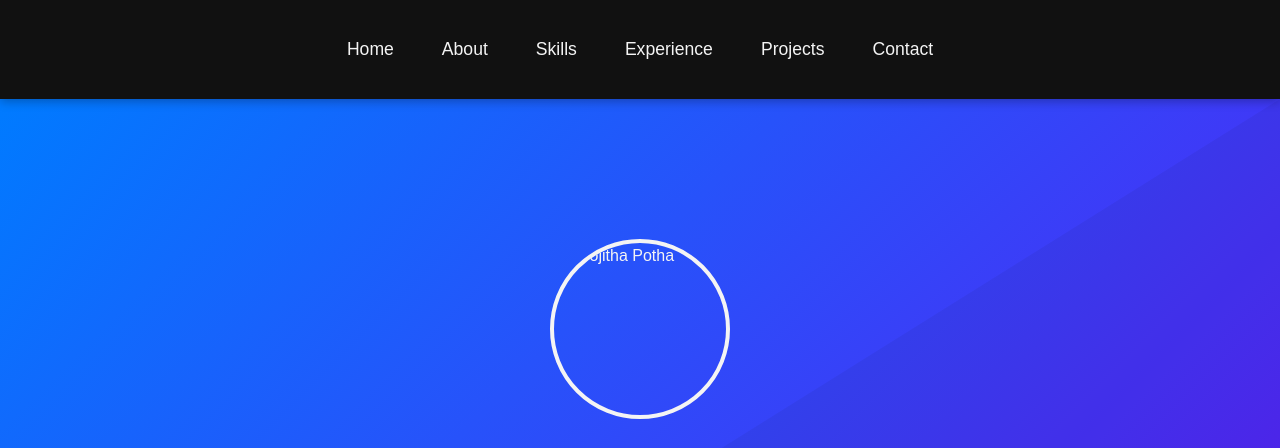
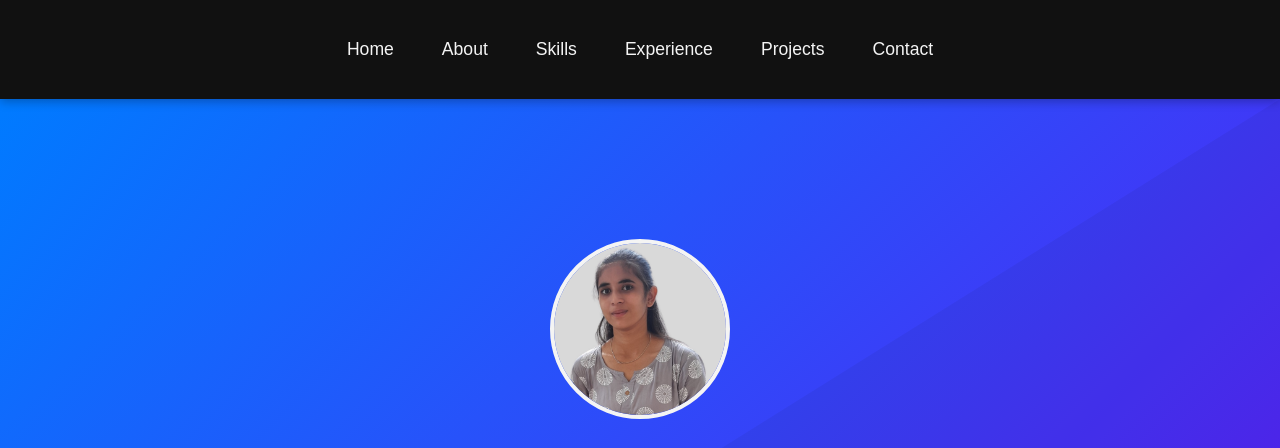
Before and after one commit to poojitha5p/MY_PORTFOLIO, a plain HTML site: page index.html in a window 1280 px wide. Shown: the top 448 px of the page. Drawn offline with Linux system fonts and the light colour scheme.

Commit message:
Update index.html

```diff
--- a/index.html
+++ b/index.html
@@ -4,7 +4,7 @@
   <meta charset="UTF-8">
   <meta name="viewport" content="width=device-width, initial-scale=1.0">
   <meta name="description" content="Portfolio website and contact page of Poojitha Potha">
-  <link rel="icon" href="img/poojitha.jpg" type="image/png">
+  <link rel="icon" href="pooji.jpg" type="image/png">
   <title>Portfolio - Poojitha Potha</title>
   <link rel="stylesheet" href="styles.css">
   <script src="script.js" defer></script>
@@ -30,7 +30,7 @@
 <!-- Hero Section -->
 <section id="home">
   <div class="hero-container">
-    <img src="img/pooji.jpg" alt="Poojitha Potha" class="profile-image">
+    <img src="pooji.jpg" alt="Poojitha Potha" class="profile-image">
     <h1>Hi, I'm <span class="highlight">Poojitha Potha</span></h1>
     <p>Computer Science Graduate | Full Stack Developer</p>
     <a href="#contact" class="btn">Hire Me</a>
```
